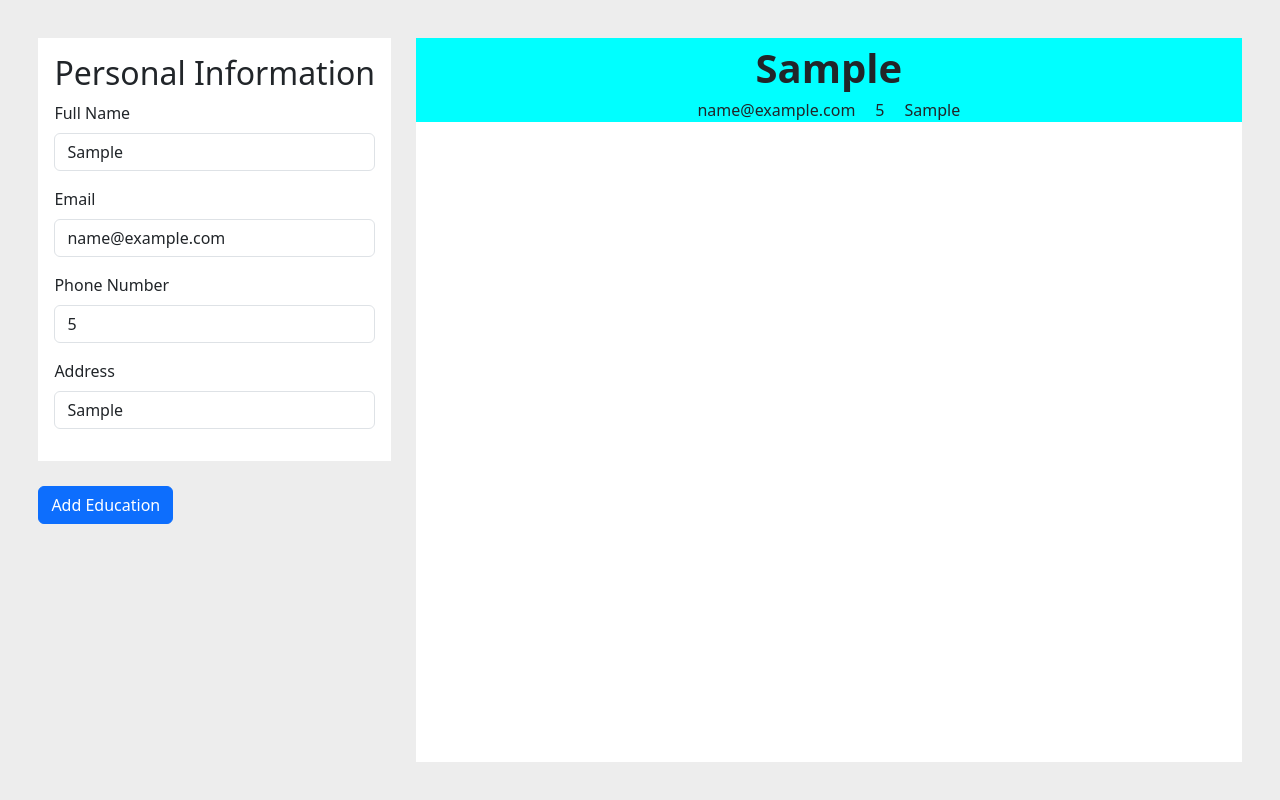
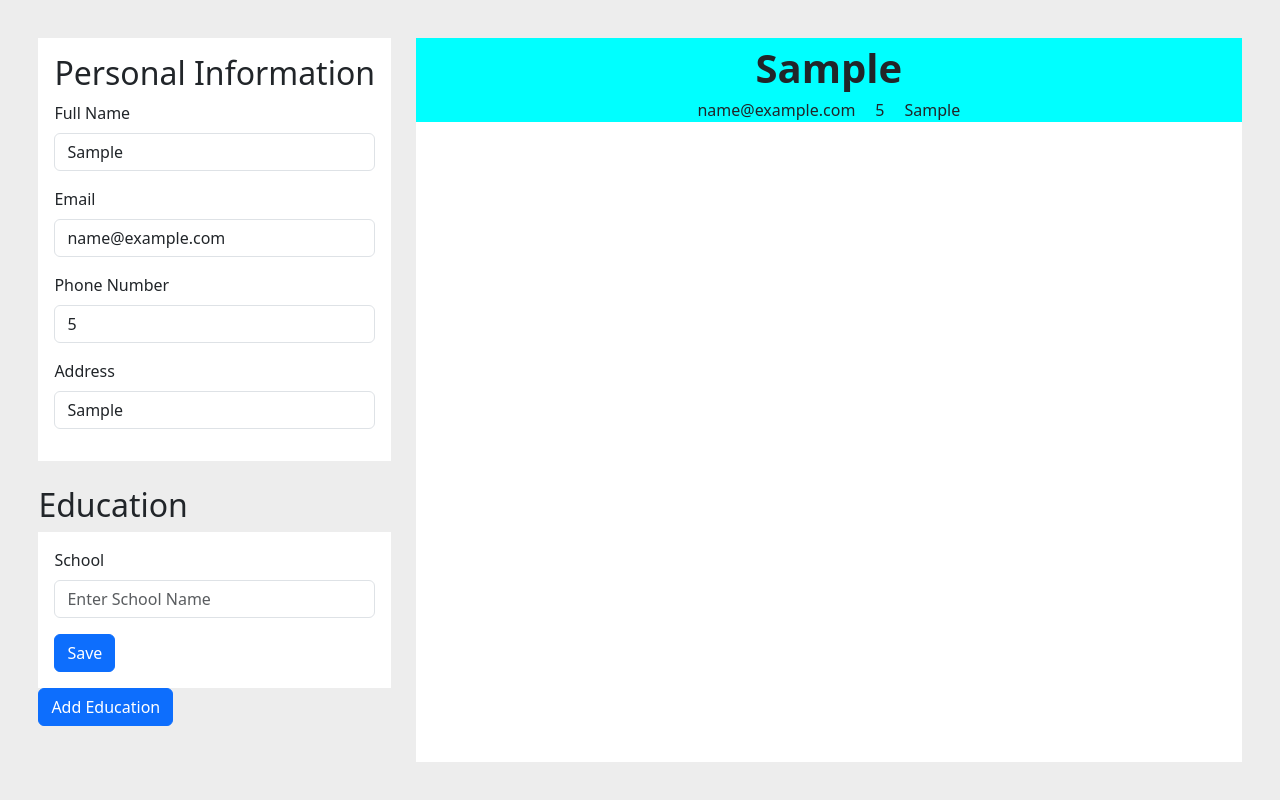
Before and after one commit to hackerover90/CV-Application, a React (Vite) app: page / in a window 1280 px wide. Both pictures are taken after typing "Sample", "name@example.com", "5", "Sample" into the empty fields and a click on the button "Add Education". Built offline with nearby package versions, Linux system fonts and the light colour scheme.

Commit message:
Setup states and components for education

```diff
--- a/package.json
+++ b/package.json
@@ -12,7 +12,8 @@
   "dependencies": {
     "bootstrap": "^5.3.2",
     "react": "^18.2.0",
-    "react-dom": "^18.2.0"
+    "react-dom": "^18.2.0",
+    "uuid": "^9.0.1"
   },
   "devDependencies": {
     "@types/react": "^18.2.37",
--- a/src/components/App.jsx
+++ b/src/components/App.jsx
@@ -12,16 +12,62 @@ function App() {
     address: ''
   })
 
+  const [education, setEducation] = useState({
+      school:'',
+      degree:'',
+      start:'',
+      end:'',
+      location:''
+  })
+
+  const [educations, setEducations] = useState([])
+
+  const [educationFormOpen, setEducationFormOpen] = useState(false)
+
   function handlePersonalInfo(e) {
     const key = e.target.dataset.key
     setpersonalInfo({ ...personalInfo, [key]: e.target.value })
+  }
+
+  function handleEducation(e) {
+    console.log(e.target.value)
+    const key = e.target.dataset.key
+    setEducation({ ...education, [key]: e.target.value })
+  }
+
+  function handleEducations() {
+    setEducations([ ...educations ])
+  }
+
+  function handleEducationForm(education) {
+    if (educationFormOpen === false) {
+      setEducationFormOpen(true)
+    } else {
+      setEducationFormOpen(false)
+      setEducation({
+        school:'',
+        degree:'',
+        start:'',
+        end:'',
+        location:''
+      })
+      setEducations([ ...educations, education])
+    }
   }
 
   return (
     <div id='app'>
       <div id='resume-input'>
         <PersonalInfo value={personalInfo} onChange={handlePersonalInfo} />
-        <Education />
+        <Education
+          education={education}
+          handleEducation={handleEducation}
+          educations={educations}
+          handleEducations={handleEducations}
+          formOpen={educationFormOpen}
+          setFormOpen={handleEducationForm}
+
+       />
       </div>
       <Resume value={personalInfo} />
     </div>
--- a/src/components/Education.jsx
+++ b/src/components/Education.jsx
@@ -1,7 +1,38 @@
-export default function Education() {
+import FormInput from './FormInput'
+import { v4 as uuid } from 'uuid';
+
+
+function AddEducationForm({ formOpen, setFormOpen, education, handleEducation }) {
+    return (
+        <form id="personalInfoForm" className="bg-white p-3">
+            <FormInput
+                id={'school'}
+                labelName={'School'}
+                type={'text'}
+                name={'school_name'}
+                value={education.school}
+                onChange={handleEducation}
+                placeholder={'Enter School Name'}
+                data-key={'school'}
+            />
+            <button type="button" onClick={() => setFormOpen(education)} className="btn btn-primary">Save</button>
+        </form>
+    )
+}
+
+export default function Education({ education, handleEducation, educations, handleEducations, formOpen, setFormOpen }) {
+    const displayEducation = educations.map(edu =>
+        <li key={edu.school}>{edu.school}</li>
+    )
+
     return (
         <div id="education">
-            <button type="button" className="btn btn-primary">Add Education</button>
+            <h2>Education</h2>
+            {(formOpen === false) && (
+                <ul>{displayEducation}</ul>
+            )}
+            {formOpen && <AddEducationForm formOpen={formOpen} setFormOpen={setFormOpen} education={education} handleEducation={handleEducation} />}
+            <button type="button" onClick={setFormOpen} className="btn btn-primary">Add Education</button>
         </div>
     )
 }
--- a/src/components/PersonalInfo.jsx
+++ b/src/components/PersonalInfo.jsx
@@ -1,4 +1,4 @@
-import PersonalInfoInput from "./PersonalInfoInput"
+import PersonalInfoInput from "./FormInput"
 
 function PersonalInfo({ value, onChange }) {
     return (
```
Also changed, not shown: src/components/FormInput.jsx (renamed from src/components/PersonalInfoInput.jsx), 1 other file (tests, documents, lock files or other folders).
